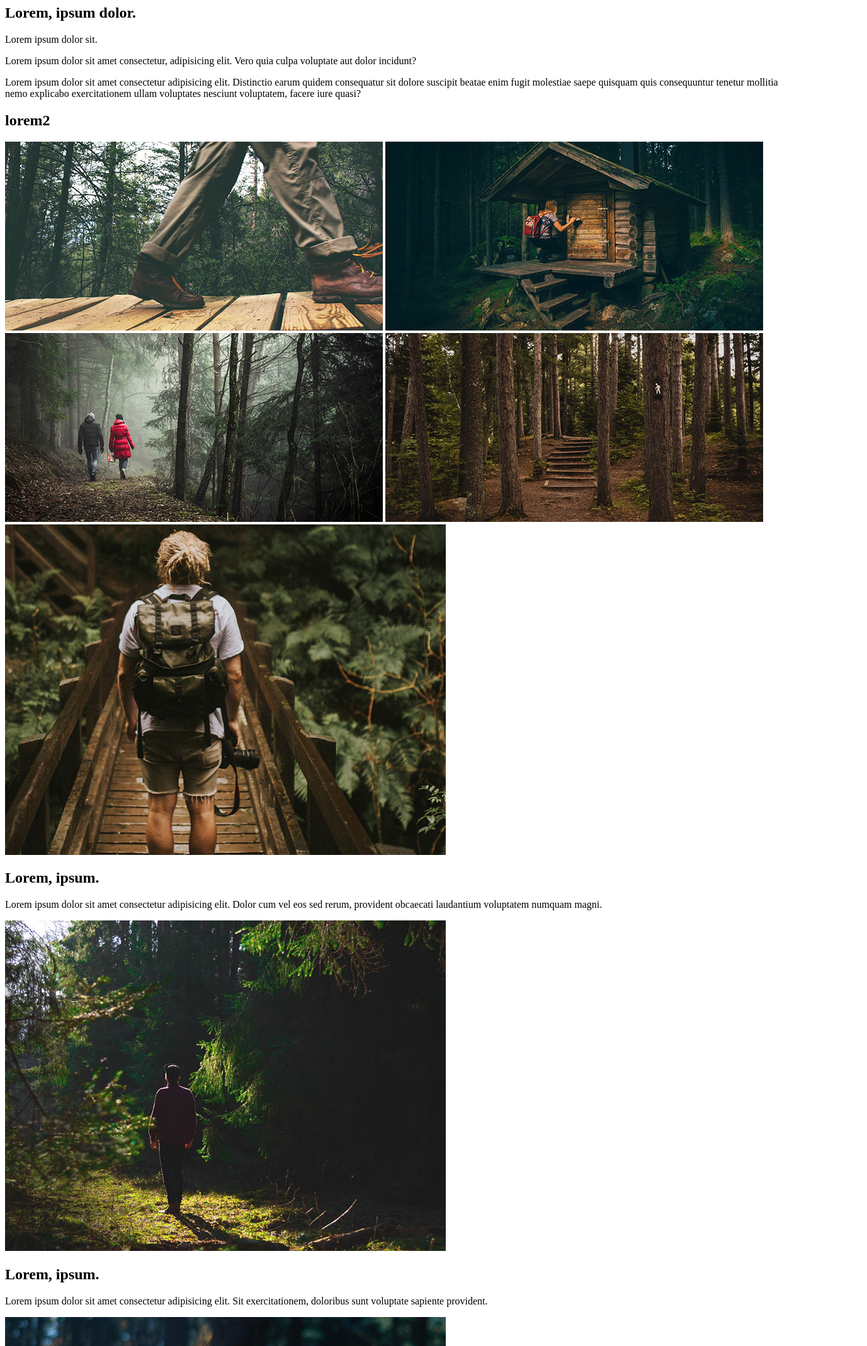
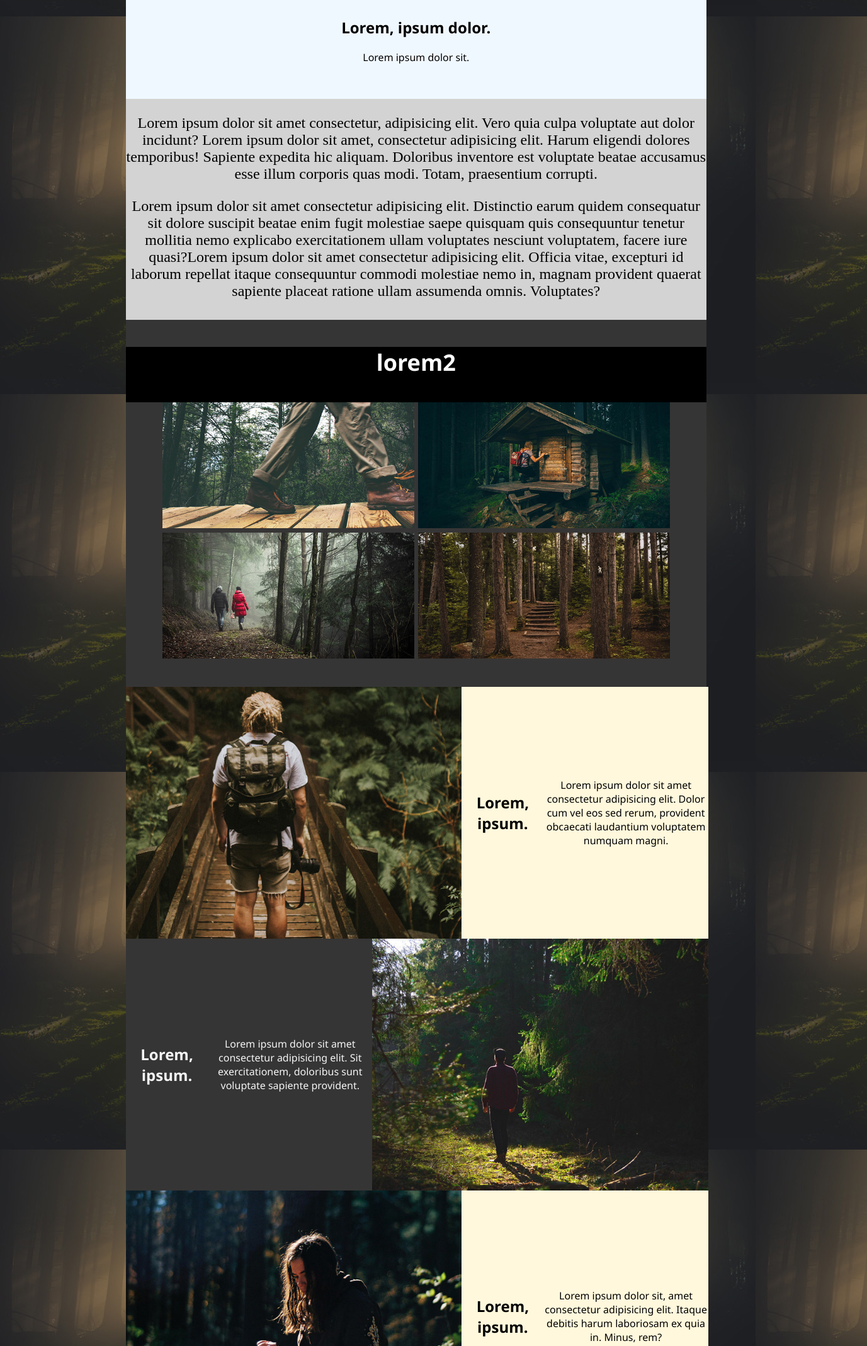
Before and after one commit to chrisMGcoding/Co-Work, a plain HTML site: page caminar/index.html in a window 1280 px wide. Shown: the part 574-2712 px from the top of the page at 63% size, 1377 px wide, since content can reach past the window. Drawn offline with Linux system fonts and the light colour scheme.

Commit message:
caminarfinitoss

```diff
--- a/caminar/index.html
+++ b/caminar/index.html
@@ -1,11 +1,18 @@
 <!DOCTYPE html>
 <html lang="fr">
+
 <head>
     <meta charset="UTF-8">
     <meta http-equiv="X-UA-Compatible" content="IE=edge">
     <meta name="viewport" content="width=device-width, initial-scale=1.0">
+    <!-- link -->
+    <link rel="stylesheet" href="./public/css/style.css">
+    <link rel="stylesheet" href="https://pro.fontawesome.com/releases/v5.10.0/css/all.css"
+        integrity="sha384-AYmEC3Yw5cVb3ZcuHtOA93w35dYTsvhLPVnYs9eStHfGJvOvKxVfELGroGkvsg+p" crossorigin="anonymous" />
+
     <title>Document</title>
 </head>
+
 <body>
 
     <!-- titre general -->
@@ -25,11 +32,19 @@
             <h2>Lorem, ipsum dolor.</h2>
             <p>Lorem ipsum dolor sit.</p>
         </div>
+    </section>
     <div class="first_text">
-            <p>Lorem ipsum dolor sit amet consectetur, adipisicing elit. Vero quia culpa voluptate aut dolor incidunt?</p>
-            <p>Lorem ipsum dolor sit amet consectetur adipisicing elit. Distinctio earum quidem consequatur sit dolore suscipit beatae enim fugit molestiae saepe quisquam quis consequuntur tenetur mollitia nemo explicabo exercitationem ullam voluptates nesciunt voluptatem, facere iure quasi?</p>
+        <p>Lorem ipsum dolor sit amet consectetur, adipisicing elit. Vero quia culpa voluptate aut dolor incidunt?
+            Lorem ipsum dolor sit amet, consectetur adipisicing elit. Harum eligendi dolores temporibus! Sapiente
+            expedita hic aliquam. Doloribus inventore est voluptate beatae accusamus esse illum corporis quas modi.
+            Totam, praesentium corrupti.
+        </p>
+        <p>Lorem ipsum dolor sit amet consectetur adipisicing elit. Distinctio earum quidem consequatur sit dolore
+            suscipit beatae enim fugit molestiae saepe quisquam quis consequuntur tenetur mollitia nemo explicabo
+            exercitationem ullam voluptates nesciunt voluptatem, facere iure quasi?Lorem ipsum dolor sit amet
+            consectetur adipisicing elit. Officia vitae, excepturi id laborum repellat itaque consequuntur commodi
+            molestiae nemo in, magnam provident quaerat sapiente placeat ratione ullam assumenda omnis. Voluptates?</p>
     </div>
-    </section>
 
     <!-- 2e section : titre (fond noir) + photos (4) -->
 
@@ -53,17 +68,20 @@
         <div class="third_imagetexte1">
             <img src="./images/pic06.jpg" alt="">
             <h2>Lorem, ipsum.</h2>
-            <p>Lorem ipsum dolor sit amet consectetur adipisicing elit. Dolor cum vel eos sed rerum, provident obcaecati laudantium voluptatem numquam magni.</p>
+            <p>Lorem ipsum dolor sit amet consectetur adipisicing elit. Dolor cum vel eos sed rerum, provident obcaecati
+                laudantium voluptatem numquam magni.</p>
         </div>
         <div class="third_imagetexte2">
+            <h2>Lorem, ipsum.</h2>
+            <p>Lorem ipsum dolor sit amet consectetur adipisicing elit. Sit exercitationem, doloribus sunt voluptate
+                sapiente provident.</p>
             <img src="./images/pic07.jpg" alt="">
-            <h2>Lorem, ipsum.</h2>
-            <p>Lorem ipsum dolor sit amet consectetur adipisicing elit. Sit exercitationem, doloribus sunt voluptate sapiente provident.</p>
         </div>
         <div class="third_imagetexte3">
             <img src="./images/pic08.jpg" alt="">
             <h2>Lorem, ipsum.</h2>
-            <p>Lorem ipsum dolor sit, amet consectetur adipisicing elit. Itaque debitis harum laboriosam ex quia in. Minus, rem?</p>
+            <p>Lorem ipsum dolor sit, amet consectetur adipisicing elit. Itaque debitis harum laboriosam ex quia in.
+                Minus, rem?</p>
         </div>
     </section>
 
@@ -71,17 +89,18 @@
 
     <footer>
         <div class="footer_icones">
-            <ul>
-                <li></li>
-                <li></li>
-                <li></li>
-                <li></li>
-            </ul>
+
+            <i class="fab fa-twitter"></i>
+            <i class="fab fa-facebook-f"></i>
+            <i class="fab fa-instagram"></i>
+            <i class="far fa-envelope"></i>
+
         </div>
-        <div>
+        <div id="ak47">
             <p>Lorem ipsum dolor sit amet consectetur adipisicing elit. Nemo, neque.</p>
         </div>
     </footer>
 
 </body>
+
 </html>
--- /dev/null
+++ b/caminar/public/css/style.css
@@ -0,0 +1,131 @@
+body {
+    height: 500px;
+    width: 100%;
+    background-image: url("/caminar/images/bg.jpg");
+    background-repeat: repeat;
+}
+
+header {
+    flex-direction: column;
+    align-items: center;
+    text-align: center;
+    color: aliceblue;
+    font-family: 'Segoe UI', Tahoma, Geneva, Verdana, sans-serif;
+}
+
+.first_image {
+    margin-left: 15%;
+}
+.first_title{
+    align-items: center;
+    text-align: center;
+    height: 150px;
+    background-color: aliceblue;
+    width: 72%;
+    margin-left: 15%;
+    padding-top: 10px;
+    font-family: 'Segoe UI', Tahoma, Geneva, Verdana, sans-serif;
+
+
+}
+.first_text{
+    background-color:lightgray;
+    height: 350px;
+    color: black;
+    width: 72%;
+    padding-top: 1px;
+    margin-left: 15%;
+    text-align: center;
+    font-size: x-large;
+
+}
+
+/* VESTIBULUM */
+
+.second{
+    background-color: rgb(54, 53, 53);
+    color: white;
+    font-family: 'Segoe UI', Tahoma, Geneva, Verdana, sans-serif;
+    font-size: x-large;
+    text-align: center;
+    width: 72%;
+    margin-left: 15%;
+    padding-top: 1%;
+    padding-bottom: 3%;
+}
+.second_title{
+    background-color: black;
+    width: 100%;
+    padding-bottom: 1%;
+}
+
+.second>div>img{
+    height: 200px;
+    width: 400px;
+}
+/* VIVERRA */
+.third{
+    margin-left: 15%;
+}
+.third>div>img{
+    height: 400px;
+    width: 600px;
+}
+.third>div>h2{
+    display: flex;
+}
+.third_imagetexte1{
+    display: flex;
+    background-color:cornsilk;
+    text-align: center;
+    align-items: center;
+    width: 85%;
+    font-family: 'Segoe UI', Tahoma, Geneva, Verdana, sans-serif;
+}
+.third_imagetexte1>p{
+    width: 37%;
+}
+/* CURABITUR */
+.third_imagetexte2{
+    display: flex;
+    background-color: rgb(54, 53, 53);
+    color: whitesmoke;
+    text-align:center;
+    align-items: center;
+    width: 85%;
+    font-family: 'Segoe UI', Tahoma, Geneva, Verdana, sans-serif;
+}
+.third_imagetexte2>p{
+    width: 37%;
+}
+.third_imagetexte2>div>img{
+    height: 400px;
+    width: 600px;
+    margin-left: 100px;
+}
+/* Morbi */
+.third_imagetexte3{
+
+    display: flex;
+    background-color:cornsilk;
+    text-align: center;
+    align-items: center;
+    width: 85%;
+    font-family: 'Segoe UI', Tahoma, Geneva, Verdana, sans-serif;
+}
+.third_imagetexte3>img{
+    height: 400px;
+    width: 600px;
+}
+.third_imagetexte3>p{
+    width: 37%;
+}
+footer{
+    padding-top: 10%;
+}
+.footer_icones{
+    margin-left: 50%;
+}
+#ak47{
+    text-align: center;
+}
```
Lines whose indentation alone changed are shown as unchanged.
